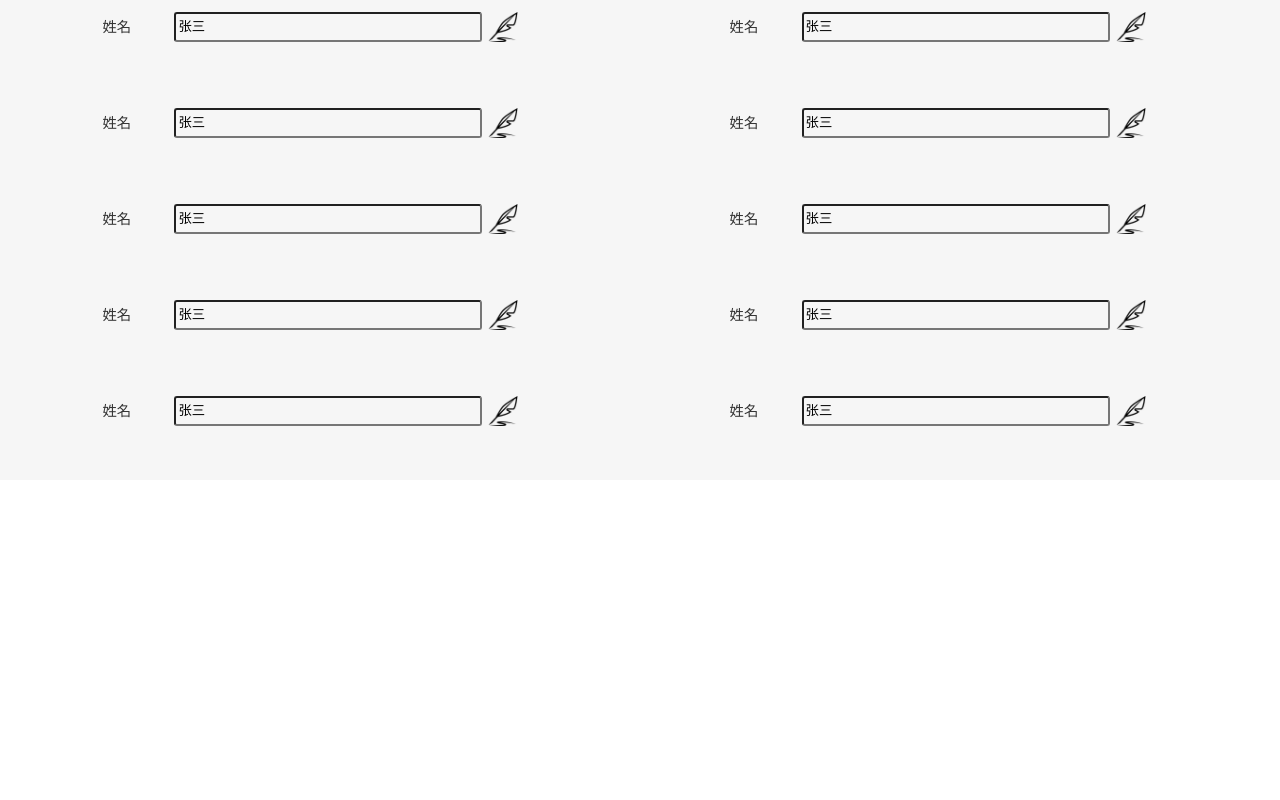
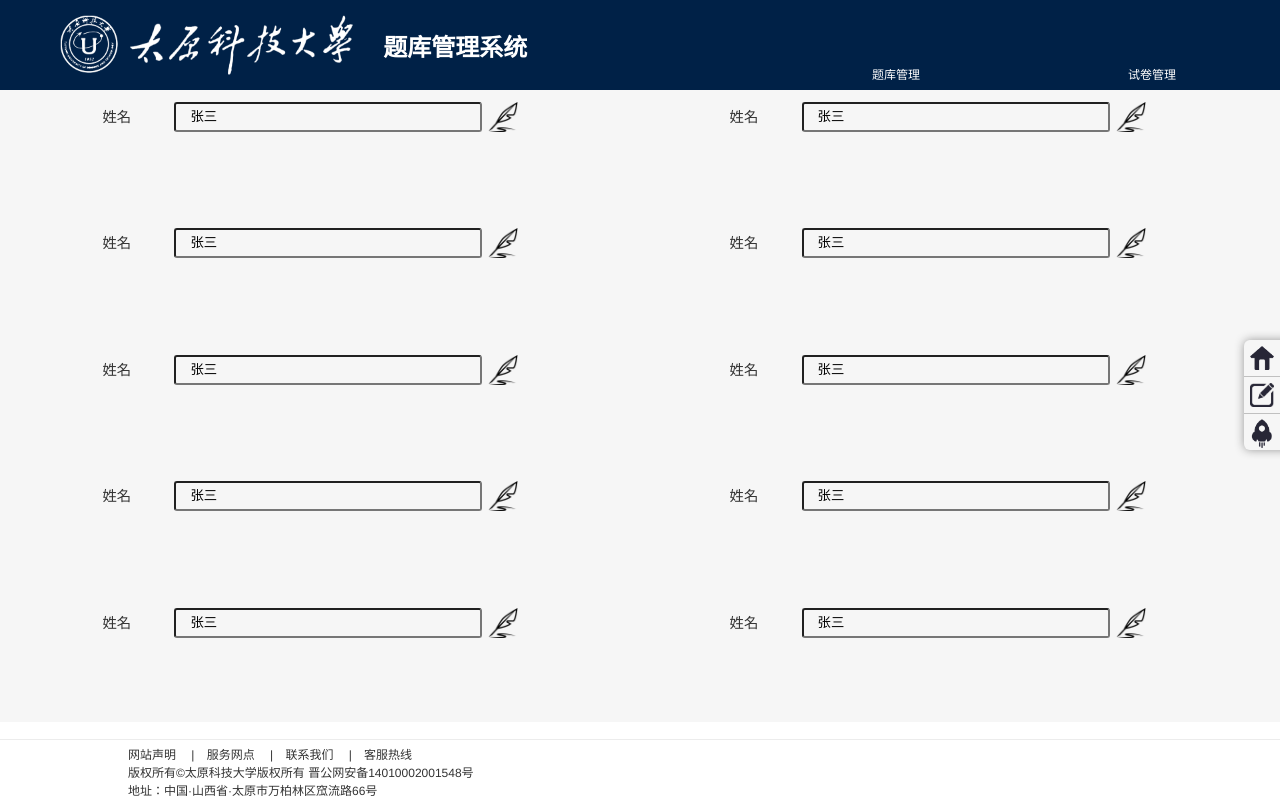
Before and after one commit to tzndyx/QuestionBankManager, a plain HTML site: page html/user/userInfo.html in a window 1280 px wide. Drawn offline with nearby package versions, Linux system fonts and the light colour scheme.

Commit message:
头部和底部和浮动菜单

```diff
--- a/css/common.css
+++ b/css/common.css
@@ -95,5 +95,114 @@ body {
 }
 
 .selectNone{
-    user-select: none;
+    user-select: none !important;
 }
+.borderNone{
+    border: none !important;
+}
+.common_header{
+    width: 100vw;
+    height: 1.5rem;
+    font-size: 0.2rem;
+    color: white;
+    background-color: #002147;
+    display: flex;
+    flex-direction: row;
+    justify-content: space-between;
+    z-index: 10;
+}
+.common_header_logo{
+    display: flex;
+    flex-direction: row;
+    align-items: center;
+    padding-left: 1rem;
+}
+.common_header_logo img{
+    height: 1rem;
+}
+.common_header_logo p{
+    padding-left: 0.5rem;
+    font-size: 0.4rem;
+    font-weight: bold;
+    font-family: 楷体;
+}
+.common_header_menu{
+    display: flex;
+    flex-direction: row;
+    height: 0.5rem;
+    margin-top: 1rem;
+    width: 40vw;
+    justify-content: space-around;
+}
+.common_header_menu p{
+    line-height: 0.5rem;
+    margin: 0;
+}
+.common_footer{
+    width: 100vw;
+    position: fixed;
+    bottom: 0;
+    height: 1rem;
+    border-top: 0.01rem solid #ECECEC;
+    font-size: 0.2rem;
+    color: #333333;
+    z-index: 10;
+    background-color: white;
+    padding: 0 10vw;
+    display: flex;
+    flex-direction: row;
+
+    justify-content: space-between;
+}
+.common_footer_left{
+    margin-top: 0.1rem;
+    display: flex;
+    flex-direction: column;
+    justify-content: space-around;
+}
+.common_footer_left div{
+    height: 0.3rem;
+    line-height: 0.3rem;
+}
+.common_footer_left div p{
+    display: inline-block;
+    width: 1rem;
+    margin: 0;
+}
+.common_footer_left div span{
+    display: inline-block;
+    width: 0.2rem;
+}
+.common_shortcuts{
+    border-top-left-radius: 0.1rem;
+    border-bottom-left-radius: 0.1rem;
+    background-color: #f6f6f6;
+    position: fixed;
+    max-width: 2rem;
+    top: calc(50vh - 1rem);
+    right: -1.4rem;
+    box-shadow: 0 0 10px #999999;
+    /*transition: all 0.1s linear 0.1s;*/
+    cursor: pointer;
+}
+.common_shortcuts div{
+    line-height: 0.6rem;
+    border-bottom: 0.01rem solid #C0C0C0;
+    min-width: 0.5rem;
+    display: flex;
+    flex-direction: row;
+    align-items: center;
+}
+.common_shortcuts div img{
+    width: 0.4rem;
+    margin-left: 0.1rem;
+    margin-right: 0.1rem;
+}
+.common_shortcuts div p{
+    width: 1.3rem;
+    font-size: 0.24rem;
+    color: #666666;
+    margin: 0;
+    text-align: center;
+    margin-right: 0.1rem;
+}
--- a/css/style.css
+++ b/css/style.css
@@ -228,7 +228,7 @@
     flex-direction: row;
     flex-wrap: wrap;
     width: 100vw;
-    height: 60vh;
+    height: calc(100vh - 2.8rem);
     background-color: #f6f6f6;
     overflow-y: scroll;
 }
@@ -256,6 +256,7 @@
     border-radius: 0.05rem;
     outline: none;
     background-color: #f6f6f6;
+    text-indent: 0.2rem;
 }
 .user_info_list img{
     height: 0.5rem;
--- a/html/user/user.js
+++ b/html/user/user.js
@@ -86,4 +86,5 @@ function userinfoCtrl($scope) {
     $scope.doFocus = function (id) {
         document.getElementById(id).focus()
     }
+
 }
--- a/html/user/userInfo.html
+++ b/html/user/userInfo.html
@@ -7,6 +7,16 @@
     <script src="user.js"></script>
 </head>
 <body ng-app="QBMsys" class="selectNone" ng-controller="userinfoCtrl" ng-init="init()">
+<div class="common_header">
+    <div class="common_header_logo">
+        <img src="../../img/common/logo.png" alt="">
+        <p>题库管理系统</p>
+    </div>
+    <div class="common_header_menu">
+        <p>题库管理</p>
+        <p>试卷管理</p>
+    </div>
+</div>
 <div class="user_info">
     <div class="user_info_list" ng-repeat="item in userInfoList track by $index">
         <span>{{item.title}}</span>
@@ -14,6 +24,38 @@
         <img src="../../img/common/pencil.jpg" ng-click="doFocus($index)">
     </div>
 </div>
+
+<footer class="common_footer">
+    <div class="common_footer_left">
+        <div>
+            <p>网站声明</p>
+            <span>|</span>
+            <p>服务网点</p>
+            <span>|</span>
+            <p>联系我们</p>
+            <span>|</span>
+            <p>客服热线</p>
+        </div>
+        <div>版权所有©太原科技大学版权所有  晋公网安备14010002001548号</div>
+        <div>地址：中国·山西省·太原市万柏林区窊流路66号</div>
+    </div>
+    <div class="common_footer_right">
+
+    </div>
+</footer>
+<div class="common_shortcuts" ng-mouseover="commonShowcomplete()" ng-mouseleave="commonHidecomplete(this)">
+    <div>
+        <img src="../../img/common/home.jpg" alt="">
+        <p>回到首页</p>
+    </div>
+    <div>
+        <img src="../../img/common/suggest.jpg" alt="">
+        <p>我要留言</p>
+    </div>
+    <div class="borderNone">
+        <img src="../../img/common/backtop.jpg" alt="">
+        <p>回到顶部</p>
+    </div>
 </div>
 </body>
 </html>
--- a/plugin/main.js
+++ b/plugin/main.js
@@ -13,7 +13,7 @@ const QBMsys = angular.module('QBMsys', []);
 //注入公共方法，塞入路由传参
 const injectCommon = function (obj) {
     console.log('info>> inject started')
-    var baseUrl = '../../'
+    var baseUrl = '../../';
     obj.goto = function (target,params) {
         let route = router[target];
         params && sessionStorage.setItem('urlparams',JSON.stringify(params));
@@ -33,6 +33,12 @@ const injectCommon = function (obj) {
         window.history.back(step);
         window.location.reload();
     }
+    obj.commonShowcomplete = function () {
+        $(".common_shortcuts").animate({'right':'0'},200);
+    }
+    obj.commonHidecomplete = function () {
+        $(".common_shortcuts").animate({'right':'-1.4rem'},200);
+    }
     try {
         var params = JSON.parse(sessionStorage.getItem('urlparams'));
         for(let i in params){
--- a/plugin/router.js
+++ b/plugin/router.js
@@ -9,6 +9,9 @@ const router = {
     'accountApply':{
         url: 'html/user/accountApply.html'
     },
+    'userInfo':{
+        url: 'html/user/userInfo.html'
+    },
 
 
     //启动时的默认路由
```
Also changed, not shown: img/common/logo.png (added), img/common/suggest.jpg (added).
